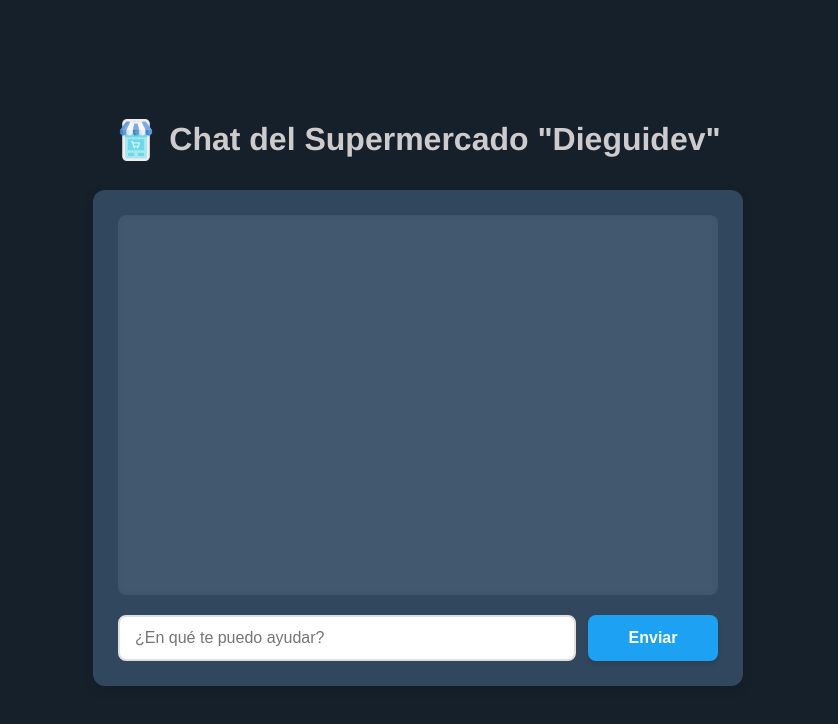
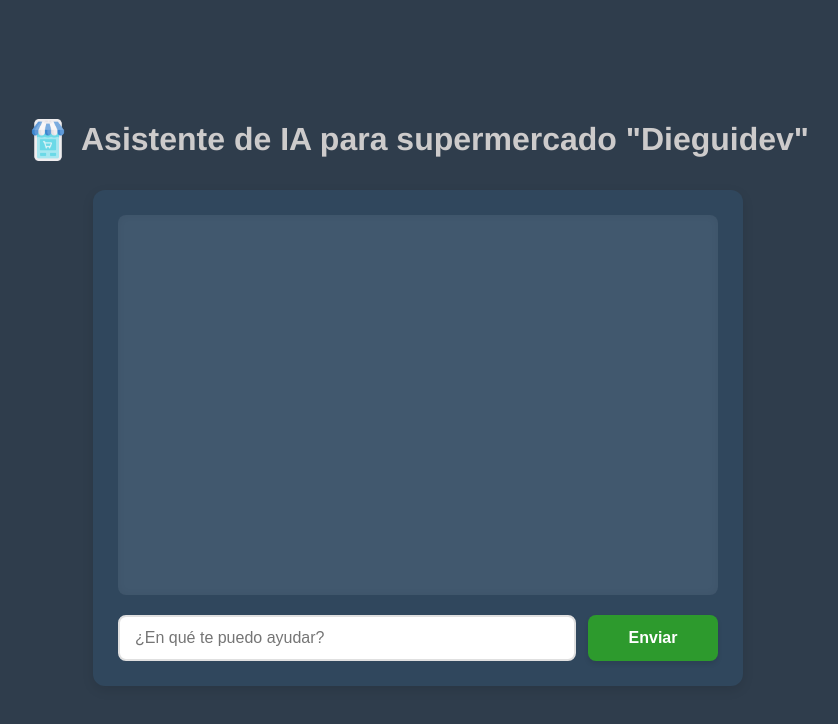
Before and after one commit to Dieguidev/assistants-openia, a website: page public/index.html in a window 1280 px wide. Shown: the whole page, without its empty margins (222-1060 px from the left). Drawn offline with Linux system fonts and the light colour scheme; files whose address does not match are found by name.

Commit message:
Actualizar título y encabezado del asistente de supermercado para mayor claridad

```diff
--- a/public/assets/css/styles.css
+++ b/public/assets/css/styles.css
@@ -2,7 +2,7 @@
   font-size: 10px;
   --primary-color: #007bff;
   --primary-hover: #0056b3;
-  --bg-color: #15202b;
+  --bg-color: #2f3d4c;
   --message-user: #0a66c2;
   --message-bot: #f0f2f5;
   --text-dark: #333;
@@ -83,6 +83,7 @@ body {
   box-shadow: 0 0.2rem 0.5rem rgba(0, 0, 0, 0.05);
   line-height: 1.5;
   transition: var(--transition);
+  white-space: pre-line;
 }
 
 .chat__message--user {
@@ -125,20 +126,16 @@ body {
   box-shadow: 0 0 0.8rem rgba(0, 123, 255, 0.25);
 }
 
-
 .chat__button {
   font-size: 1.6rem;
   padding: 1.2rem;
   border-radius: 0.8rem;
   transition: var(--transition);
-
 }
-
-
 
 .chat__button {
   flex: 1;
-  background-color: #1da1f2;
+  background-color: #2d9a2d;
   color: white;
   cursor: pointer;
   border: none;
@@ -148,7 +145,7 @@ body {
 }
 
 .chat__button:hover {
-  background-color: #009dff;
+  background-color: #29a840;
   transform: translateY(-0.2rem);
   box-shadow: 0 0.4rem 0.8rem rgba(0, 0, 0, 0.15);
 }
@@ -172,7 +169,6 @@ body {
     font-size: 2.6rem;
   }
 
-
   .chat__button {
     width: 100%;
   }
--- a/public/index.html
+++ b/public/index.html
@@ -10,7 +10,7 @@
       type="image/png"
       href="./assets/img/icon-supermarket.png"
     />
-    <title>Chat de Negocio</title>
+    <title>Asistente de Supermercado</title>
   </head>
   <body>
     <header class="chat__header">
@@ -19,7 +19,9 @@
         src="./assets/img/icon-supermarket.png"
         alt=""
       />
-      <h1 class="header__title">Chat del Supermercado "Dieguidev"</h1>
+      <h1 class="header__title">
+        Asistente de IA para supermercado "Dieguidev"
+      </h1>
     </header>
 
     <section class="chat">
```
